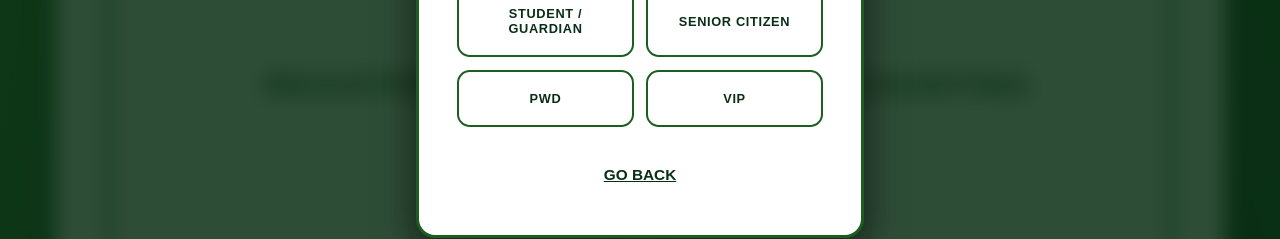
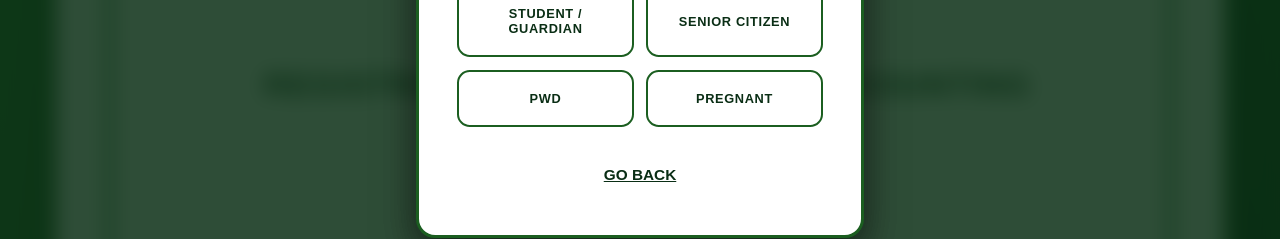
Before and after one commit to xavryl/QueueingSystem, a React (Vite) app in the folder school-queue-js/: page / in a window 1280 px wide. Both pictures are taken after a click on the button "REGISTRAR". Shown: the part 361-600 px from the top of the page. Built offline with nearby package versions, Linux system fonts and the light colour scheme; no server answers.

Commit message:
rpegnenta

```diff
--- a/school-queue-js/src/Kiosk.jsx
+++ b/school-queue-js/src/Kiosk.jsx
@@ -141,7 +141,7 @@ export default function Kiosk({ onNavigate }) {
               </button>
 
               <button onClick={() => handleGenerateTicket('VIP')} disabled={loading} style={{ padding: '1.5vw', fontSize: '1vw', cursor: 'pointer', borderRadius: '1vw', border: `0.2vw solid ${theme.outline}`, backgroundColor: theme.surface, color: theme.textDark, fontWeight: '900', letterSpacing: '0.05vw' }}>
-                VIP
+                PREGNANT
               </button>
             </div>
 
```
